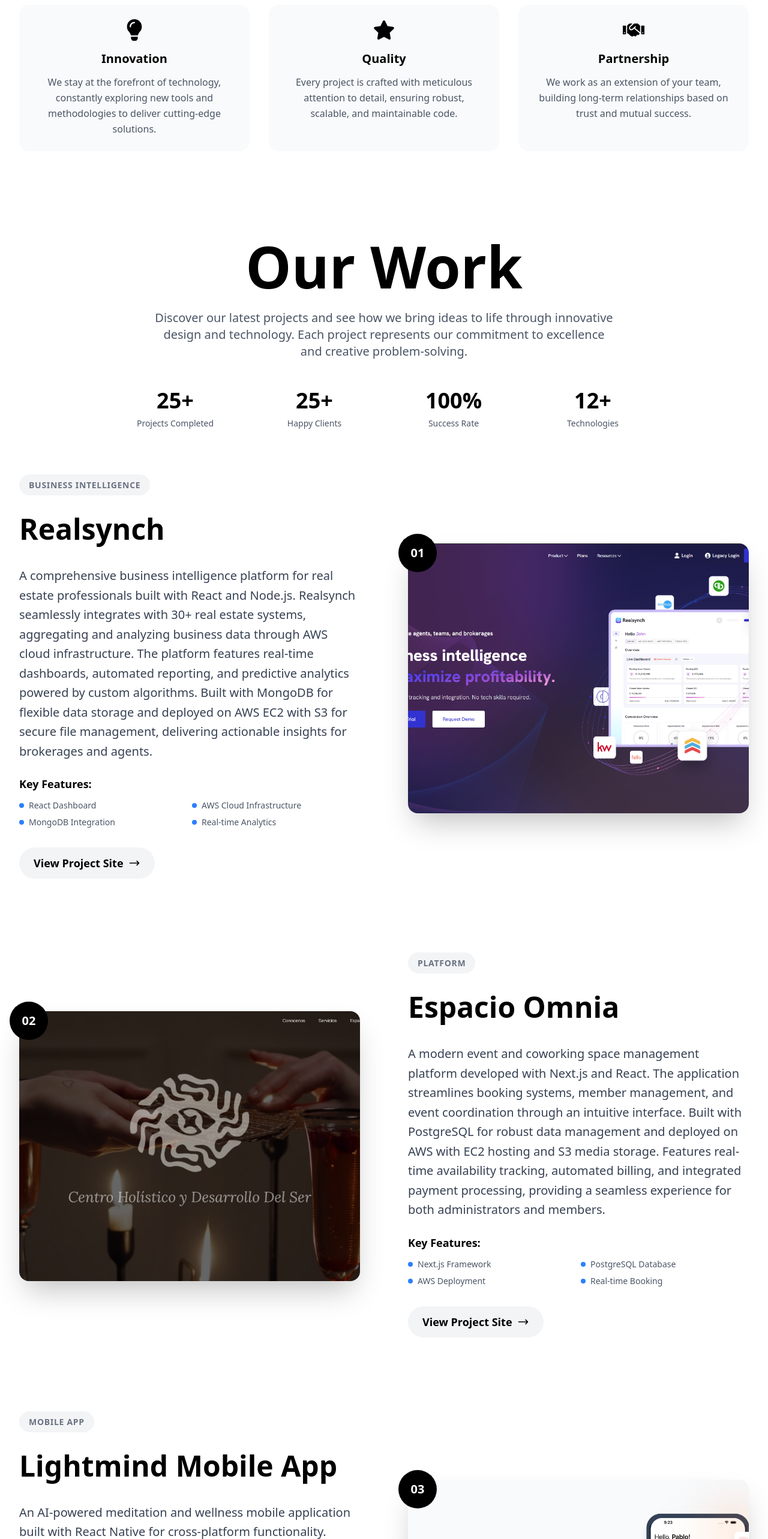
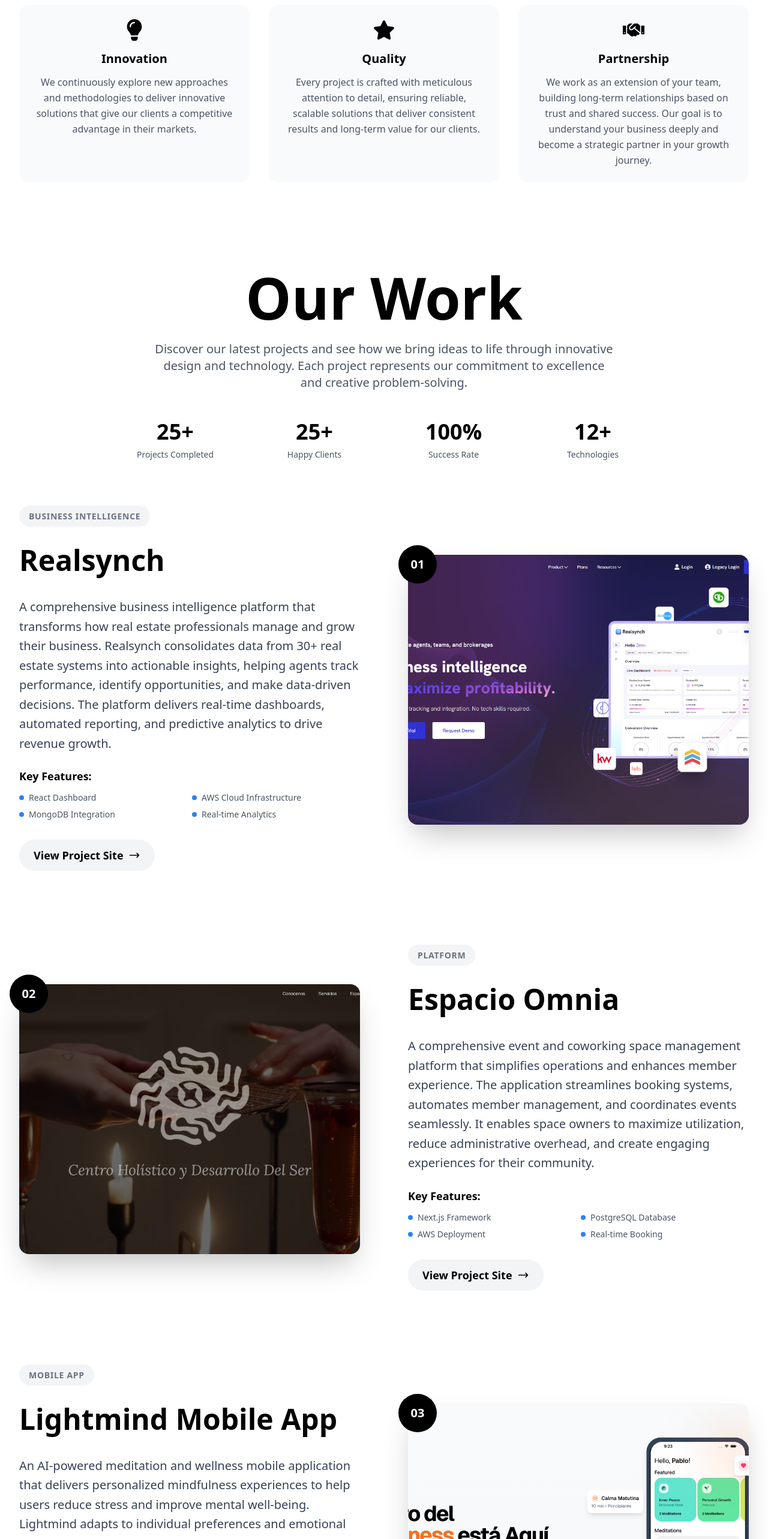
Before and after one commit to jimz159753/digital-crafters, a Next.js app: page / in a window 1280 px wide. Shown: the part 1640-4206 px from the top of the page at 60% size. Built offline with nearby package versions, Linux system fonts and the light colour scheme.

Commit message:
Update project descriptions and testimonials for clarity and impact; enhance values section to better reflect company ethos and commitment to client success.

```diff
--- a/src/constants/index.ts
+++ b/src/constants/index.ts
@@ -24,7 +24,7 @@
     id: 1,
     title: "Realsynch",
     description:
-      "A comprehensive business intelligence platform for real estate professionals built with React and Node.js. Realsynch seamlessly integrates with 30+ real estate systems, aggregating and analyzing business data through AWS cloud infrastructure. The platform features real-time dashboards, automated reporting, and predictive analytics powered by custom algorithms. Built with MongoDB for flexible data storage and deployed on AWS EC2 with S3 for secure file management, delivering actionable insights for brokerages and agents.",
+      "A comprehensive business intelligence platform that transforms how real estate professionals manage and grow their business. Realsynch consolidates data from 30+ real estate systems into actionable insights, helping agents track performance, identify opportunities, and make data-driven decisions. The platform delivers real-time dashboards, automated reporting, and predictive analytics to drive revenue growth.",
     image: "/realsynch.png",
     category: "Business Intelligence",
     features: [
@@ -39,7 +39,7 @@
     id: 2,
     title: "Espacio Omnia",
     description:
-      "A modern event and coworking space management platform developed with Next.js and React. The application streamlines booking systems, member management, and event coordination through an intuitive interface. Built with PostgreSQL for robust data management and deployed on AWS with EC2 hosting and S3 media storage. Features real-time availability tracking, automated billing, and integrated payment processing, providing a seamless experience for both administrators and members.",
+      "A comprehensive event and coworking space management platform that simplifies operations and enhances member experience. The application streamlines booking systems, automates member management, and coordinates events seamlessly. It enables space owners to maximize utilization, reduce administrative overhead, and create engaging experiences for their community.",
     image: "/omnia.png",
     category: "Platform",
     features: [
@@ -54,7 +54,7 @@
     id: 3,
     title: "Lightmind Mobile App",
     description:
-      "An AI-powered meditation and wellness mobile application built with React Native for cross-platform functionality. Lightmind delivers personalized meditation experiences through intelligent mood analysis and adaptive content delivery. The backend leverages Node.js with MongoDB for user data and session tracking, while AWS S3 stores audio content and meditation guides. Features include real-time ambient soundscapes, progress tracking, and customized meditation sessions tailored to individual user needs and goals.",
+      "An AI-powered meditation and wellness mobile application that delivers personalized mindfulness experiences to help users reduce stress and improve mental well-being. Lightmind adapts to individual preferences and emotional states, providing tailored meditation sessions, progress tracking, and wellness insights that support users on their journey to better mental health.",
     image: "/lightmind.png",
     category: "Mobile App",
     features: [
@@ -69,7 +69,7 @@
     id: 4,
     title: "Guadalajara Zoo",
     description:
-      "A comprehensive digital ecosystem for the Guadalajara Zoo developed with React and Node.js. The platform integrates ticket purchasing, visitor management, interactive animal exhibits, and educational content delivery. Built on AWS infrastructure with EC2 hosting and PostgreSQL database, the system handles real-time attendance tracking and analytics. Features include mobile app integration, virtual tours, interactive maps, and AWS S3-powered multimedia content for an enhanced visitor experience both on-site and online.",
+      "A comprehensive digital ecosystem that revolutionizes the visitor experience at Guadalajara Zoo. The platform streamlines ticket purchasing, enhances visitor engagement through interactive exhibits, and delivers educational content that brings the animal world to life. It helps the zoo increase visitor satisfaction, improve operational efficiency, and create memorable educational experiences for families and students.",
     image: "/zoogdl.png",
     category: "Public Service",
     features: [
@@ -88,7 +88,7 @@
     company: "Realsynch",
     role: "CEO",
     content:
-      "Digital Crafters built our entire business intelligence platform from the ground up. Their expertise in React, Node.js, and AWS infrastructure helped us create a scalable solution that integrates seamlessly with 30+ real estate systems. The real-time analytics dashboard they developed has transformed how agents track their performance.",
+      "Digital Crafters built a comprehensive intelligence platform that consolidates data from 30+ real estate systems. Our revenue has increased significantly since implementing their real-time analytics and automated reporting features.",
     rating: 5,
   },
   {
@@ -96,7 +96,7 @@
     company: "Espacio Omnia",
     role: "Operations Director",
     content:
-      "The booking and event management platform Digital Crafters created exceeded all expectations. Built with Next.js and PostgreSQL, it handles our complex scheduling needs flawlessly. The AWS deployment ensures we never experience downtime, and our members love the intuitive interface.",
+      "Digital Crafters created a booking and event management platform that reduced our administrative overhead by 60% and increased member satisfaction. Our space utilization has improved dramatically with their intuitive interface.",
     rating: 5,
   },
   {
@@ -104,7 +104,7 @@
     company: "LightMind Wellness",
     role: "Founder",
     content:
-      "Digital Crafters developed our AI-powered meditation app with React Native, delivering a beautiful cross-platform experience. The MongoDB backend and AWS infrastructure they implemented handle thousands of daily users seamlessly. Their attention to UX design made our app truly stand out in the wellness space.",
+      "Digital Crafters developed our AI-powered meditation app that has helped thousands of users improve their mental well-being. Their focus on user experience made our app a leader in the wellness space with exceptional retention rates.",
     rating: 5,
   },
   {
@@ -112,7 +112,7 @@
     company: "Guadalajara Zoo",
     role: "Digital Innovation Manager",
     content:
-      "Our comprehensive digital ecosystem, built by Digital Crafters using React and PostgreSQL, revolutionized visitor experience. From ticket purchasing to virtual tours, every aspect runs smoothly on AWS infrastructure. The mobile app integration and real-time analytics have significantly improved our operations.",
+      "Digital Crafters created a comprehensive digital ecosystem that increased visitor satisfaction by 40% and improved operational efficiency. The platform streamlines ticket purchasing and provides engaging virtual tours.",
     rating: 5,
   },
 ];
@@ -136,19 +136,19 @@
   {
     title: "Innovation",
     description:
-      "We stay at the forefront of technology, constantly exploring new tools and methodologies to deliver cutting-edge solutions.",
+      "We continuously explore new approaches and methodologies to deliver innovative solutions that give our clients a competitive advantage in their markets.",
     icon: FaLightbulb,
   },
   {
     title: "Quality",
     description:
-      "Every project is crafted with meticulous attention to detail, ensuring robust, scalable, and maintainable code.",
+      "Every project is crafted with meticulous attention to detail, ensuring reliable, scalable solutions that deliver consistent results and long-term value for our clients.",
     icon: FaStar,
   },
   {
     title: "Partnership",
     description:
-      "We work as an extension of your team, building long-term relationships based on trust and mutual success.",
+      "We work as an extension of your team, building long-term relationships based on trust and shared success. Our goal is to understand your business deeply and become a strategic partner in your growth journey.",
     icon: FaHandshake,
   },
 ];
```
